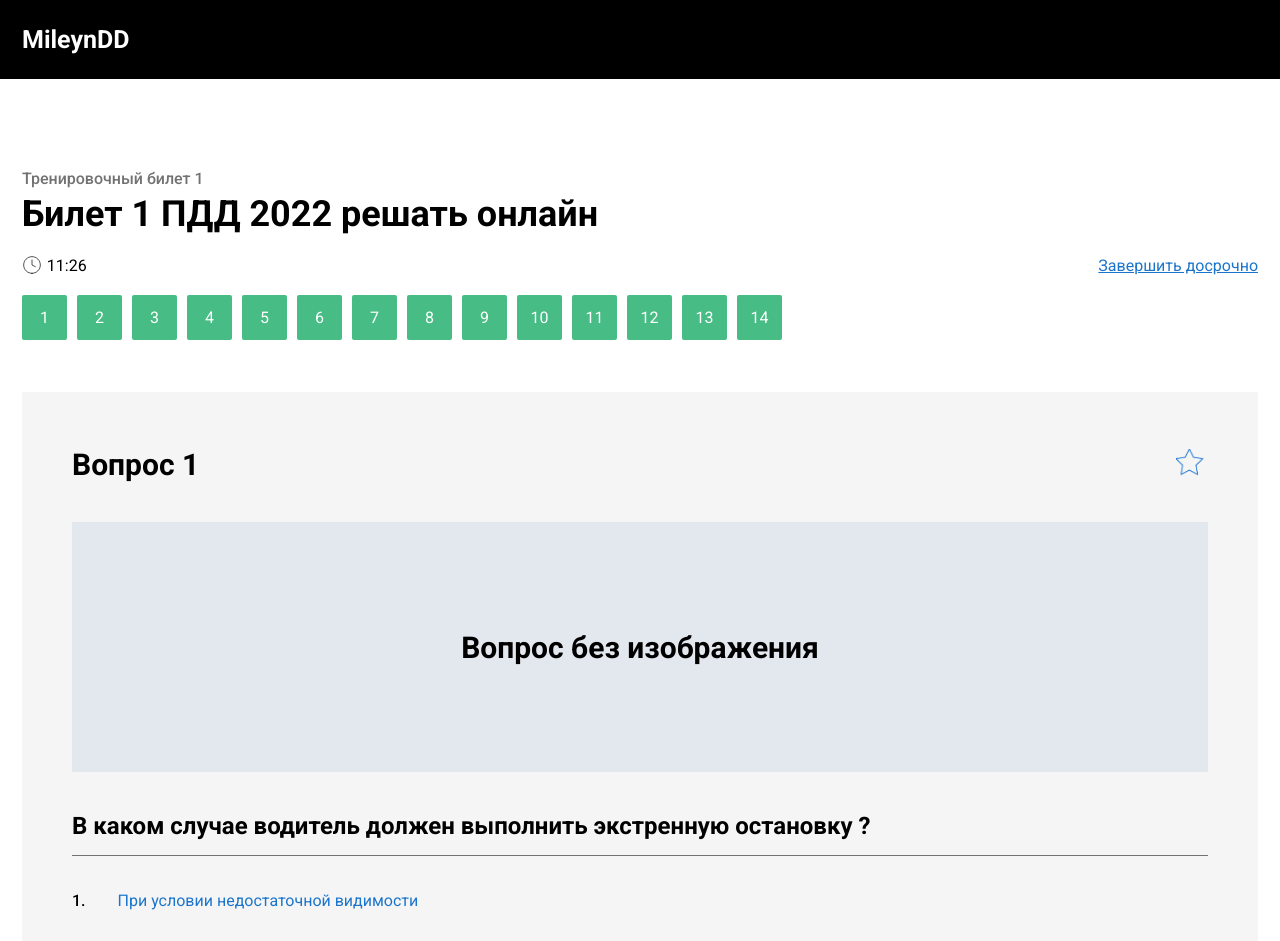
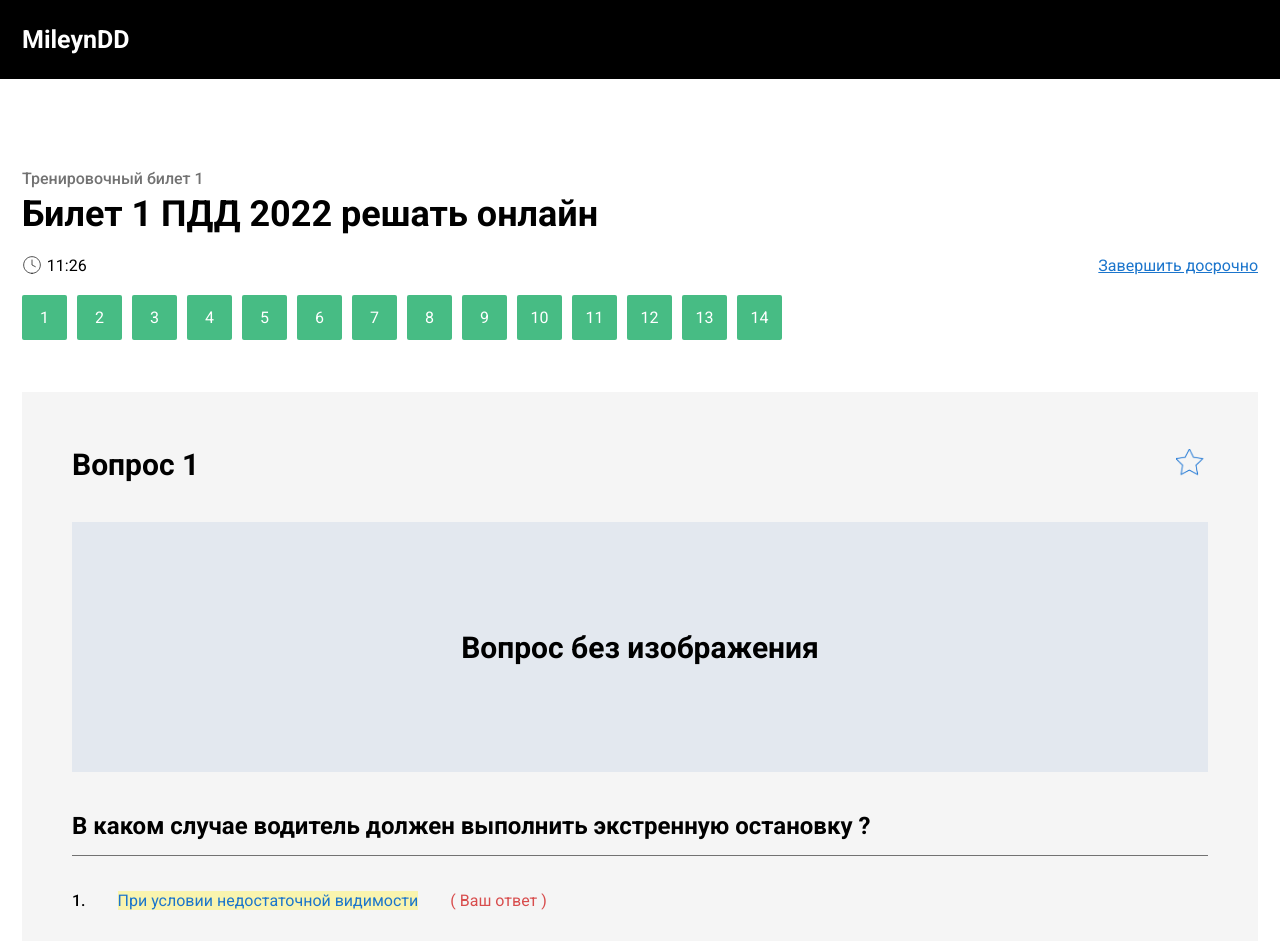
Before and after one commit to LaMileyn/React-pdd, a React (Create React App) app: page /ticket/1 in a window 1280 px wide. Shown: the top 941 px of the page. Built offline with nearby package versions, Linux system fonts and the light colour scheme.

Commit message:
(Ticket:page): - Верстка - содержание блока вопроса после выбирания ответа

```diff
--- a/src/components/Paginator/Paginator.tsx
+++ b/src/components/Paginator/Paginator.tsx
@@ -10,7 +10,6 @@ const Paginator : FC<PaginatorProps> = ({ itemsCount }) => {
     const pages = useMemo( () => {
         return Array(itemsCount).fill(null).map( (el,index) => index + 1)
     },[itemsCount])
-    console.log(pages)
 
     return (
         <div className={styles.paginator}>
--- a/src/components/TicketQuestionArea/TicketQuestionArea.module.scss
+++ b/src/components/TicketQuestionArea/TicketQuestionArea.module.scss
@@ -35,10 +35,6 @@
     margin-bottom: 20px;
   }
 
-  &__questions {
-
-  }
-
   &__item {
     padding: 15px 0;
     display: flex;
@@ -52,11 +48,22 @@
     .item__text {
       color: var(--blue-normal);
       cursor: pointer;
-
       &:hover {
         color: var(--red-normal);
       }
+
+      &.answered{
+        background-color: var(--yellow) ;
+      }
     }
+
+    .yourAnswerCorrect{
+      color: var(--green-normal);
+    }
+    .yourAnswerInCorrect{
+      color: var(--red-normal)
+    }
+
   }
 
   &__bottom{
--- a/src/components/TicketQuestionArea/TicketQuestionArea.tsx
+++ b/src/components/TicketQuestionArea/TicketQuestionArea.tsx
@@ -4,6 +4,7 @@ import star from './../../assets/icons/star.png';
 import photoQuest from './../../assets/photos/10_9.jpg'
 import upArrow from './../../assets/icons/corner-right-up.png'
 import downArrow from './../../assets/icons/corner-right-down.png'
+import cn from 'classnames'
 
 const TicketQuestionArea: FC = (props) => {
     const isFav = false
@@ -37,7 +38,8 @@ const TicketQuestionArea: FC = (props) => {
             <div className={styles.question__questions}>
                 <div className={styles.question__item}>
                     <span className={styles.item__num}>1.</span>
-                    <span className={styles.item__text}>При условии недостаточной видимости</span>
+                    <span className={cn(styles.item__text,styles.answered)}>При условии недостаточной видимости</span>
+                    <span className={cn(styles.yourAnswerInCorrect)}>( Ваш ответ )</span>
                 </div>
                 <div className={styles.question__item}>
                     <span className={styles.item__num}>2.</span>
--- a/src/styles/variables.scss
+++ b/src/styles/variables.scss
@@ -13,6 +13,7 @@
   --grey-300: #E3E8EF;
   --green-light: #47BC84;
   --green-normal: #85B73E;
+  --yellow: #F9F4AE;
   //  colors
 
   // container
```
